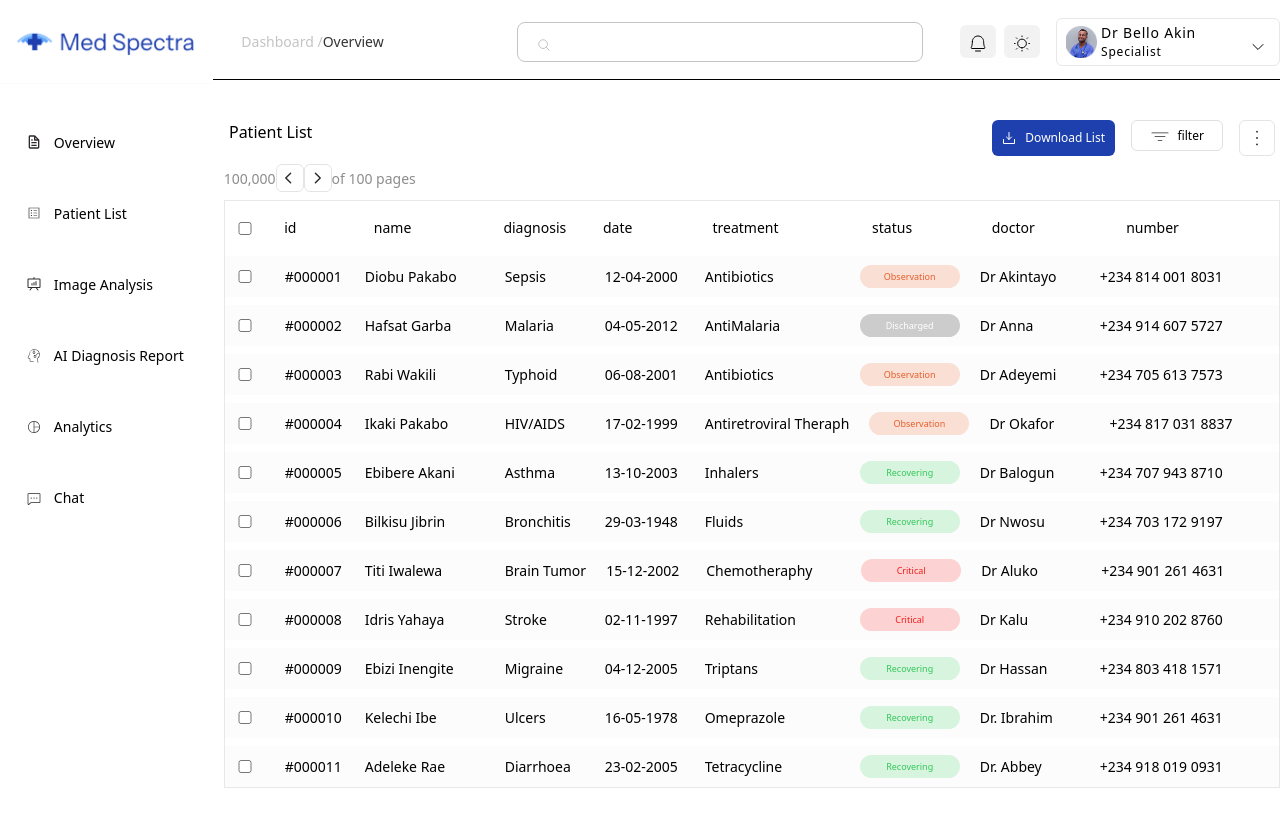
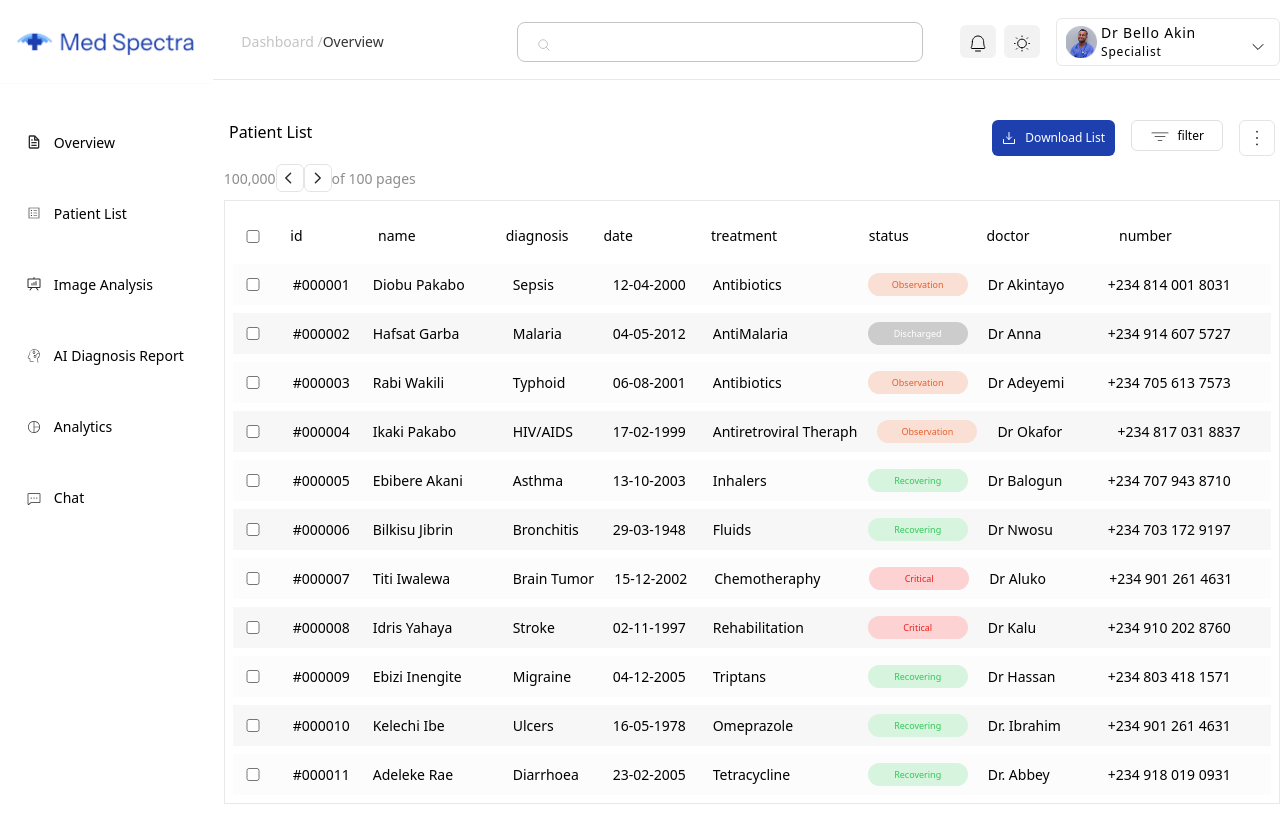
Before and after one commit to Maobugichi/medspecter, a React (Vite) app: page /medspecter/patientlists/1 in a window 1280 px wide. Shown: the top 824 px of the page. Built offline with nearby package versions, Linux system fonts and the light colour scheme.

Commit message:
check position :///

```diff
--- a/src/actions.js
+++ b/src/actions.js
@@ -308,7 +308,7 @@ const patientInfo = [
    status:"Discharged",
    doctor:"Dr Anna",
    number:"+234 914 607 5727",
-   bgColor:"bg-[#00000003]",
+   bgColor:"bg-[#00000008]",
    statusColor:"bg-[#cccccc]",
    statusText:"text-[#ffffff]",
    data :{
@@ -390,7 +390,7 @@ const patientInfo = [
    status:"Observation",
    doctor:"Dr Okafor",
    number:"+234 817 031 8837",
-   bgColor:"bg-[#00000003]",
+   bgColor:"bg-[#00000008]",
    statusColor:"bg-[#fadfd5]",
    statusText:"text-[#E65F2B]",
    src:[hourGlass,drop,ruler,scale],
@@ -472,7 +472,7 @@ const patientInfo = [
    status:"Recovering",
    doctor:"Dr Nwosu",
    number:"+234 703 172 9197",
-   bgColor:"bg-[#00000003]",
+   bgColor:"bg-[#00000008]",
    statusColor:"bg-[#d6f4de]",
    statusText:"text-[#34C759]",
    data :{
@@ -554,7 +554,7 @@ const patientInfo = [
    status:"Critical",
    doctor:"Dr Kalu",
    number:"+234 910 202 8760",
-   bgColor:"bg-[#00000003]",
+   bgColor:"bg-[#00000008]",
    statusColor:"bg-[#fcd2d2]",
    statusText:"text-[#EE201C]",
    src:[hourGlass,drop,ruler,scale],
@@ -637,7 +637,7 @@ const patientInfo = [
    status:"Recovering",
    doctor:"Dr. Ibrahim",
    number:"+234 901 261 4631",
-   bgColor:"bg-[#00000003]",
+   bgColor:"bg-[#00000008]",
    statusColor:"bg-[#d6f4de]",
    statusText:"text-[#34C759]",
    data :{
--- a/src/components/OverviewBlocks.jsx
+++ b/src/components/OverviewBlocks.jsx
@@ -1,6 +1,6 @@
 const OverviewBlocks = ({src,text,arrSrc,percentage,amount,width}) => {
     return(
-        <div className={`${width} xl:h-[100%] lg:h-[70%] h-[48%] p-2  border xs:bg-red-400 border-[#E8E8E8] border-solid  grid place-items-center rounded-lg`}>
+        <div className={`${width} xl:h-[100%] lg:h-[70%] h-[48%] p-2  border xs:bg-amber-300 border-[#E8E8E8] border-solid  grid place-items-center rounded-lg`}>
             <div className="flex lg:w-[90%] w-[90%] mx-auto text-[12px] justify-between xl:mt-5">
                 <div className="flex items-center gap-2 h-5  ">
                   <img className="w-[25%]" src={src} alt="" />
--- a/src/components/header/Header.jsx
+++ b/src/components/header/Header.jsx
@@ -14,7 +14,7 @@ const Header = () => {
 
 
     return(
-        <header className="w-full h-20 grid border-b">
+        <header className="w-full h-20 grid border-b border-solid border-[#E8E8E8]">
             <nav className="flex  items-center lg:w-full w-[90%] mx-auto justify-between  h-full">
                 <div className="lg:w-[20%] w-[40%] ">
                     <img src={logo} alt="med spectre logo" />
--- a/src/components/keys.jsx
+++ b/src/components/keys.jsx
@@ -14,7 +14,7 @@ const Keys = ({info,check , count , setCount , width , contWidth}) => {
   console.log(key[0]?.slice(0,length))
   return(
     <div className={`flex h-[55px] ${contWidth}  justify-between  items-center gap-4  overflow-hidden`}>
-       {check &&<input className="xl:w-10 w-2" type="checkbox" />}
+       {check &&<input className="xl:w-10 w-4" type="checkbox" />}
       {
         key[0]?.slice(0,length).map((item,index) => {
           const widths = width[index]
--- a/src/components/patient/patienttable.jsx
+++ b/src/components/patient/patienttable.jsx
@@ -19,7 +19,7 @@ const PatientTable = ({isInfo,setIsInfo}) => {
     },[])
 
     useEffect(() => {
-        if (windowWidth < 600) { //setIsInfo(9)
+        if (windowWidth < 600) {
             setCount(13)
         }
     },[windowWidth])
@@ -36,7 +36,7 @@ const PatientTable = ({isInfo,setIsInfo}) => {
               status={windowWidth > 600 ? item.status : null}
               doctor={windowWidth > 600 ? item.doctor : null}
               number={windowWidth > 600 ? item.number : null}
-              bgColor={windowWidth > 600 && item.bgColor}
+              bgColor={item.bgColor}
               statusColor={windowWidth > 600 && item.statusColor}
               statusText={item.statusText}
               width={widths}
@@ -47,7 +47,7 @@ const PatientTable = ({isInfo,setIsInfo}) => {
 
 
     return(
-        <div className="w-full border border-solid border-[#E8E8E8]  limitedSize:h-[75%] mx-auto ">
+        <div className="w-full border border-solid border-[#E8E8E8]  limitedSize:h-[75%] mx-auto p-2">
             <Keys
              info={isInfo}
              check={true}
--- a/src/index.css
+++ b/src/index.css
@@ -1,7 +1,7 @@
 @import "tailwindcss";
 
 @theme {
-    --breakpoint-xs: 600px
+    --breakpoint-xs: 300px
 }
 
 @custom-variant limitedSize ((min-width: 1440px));
```
